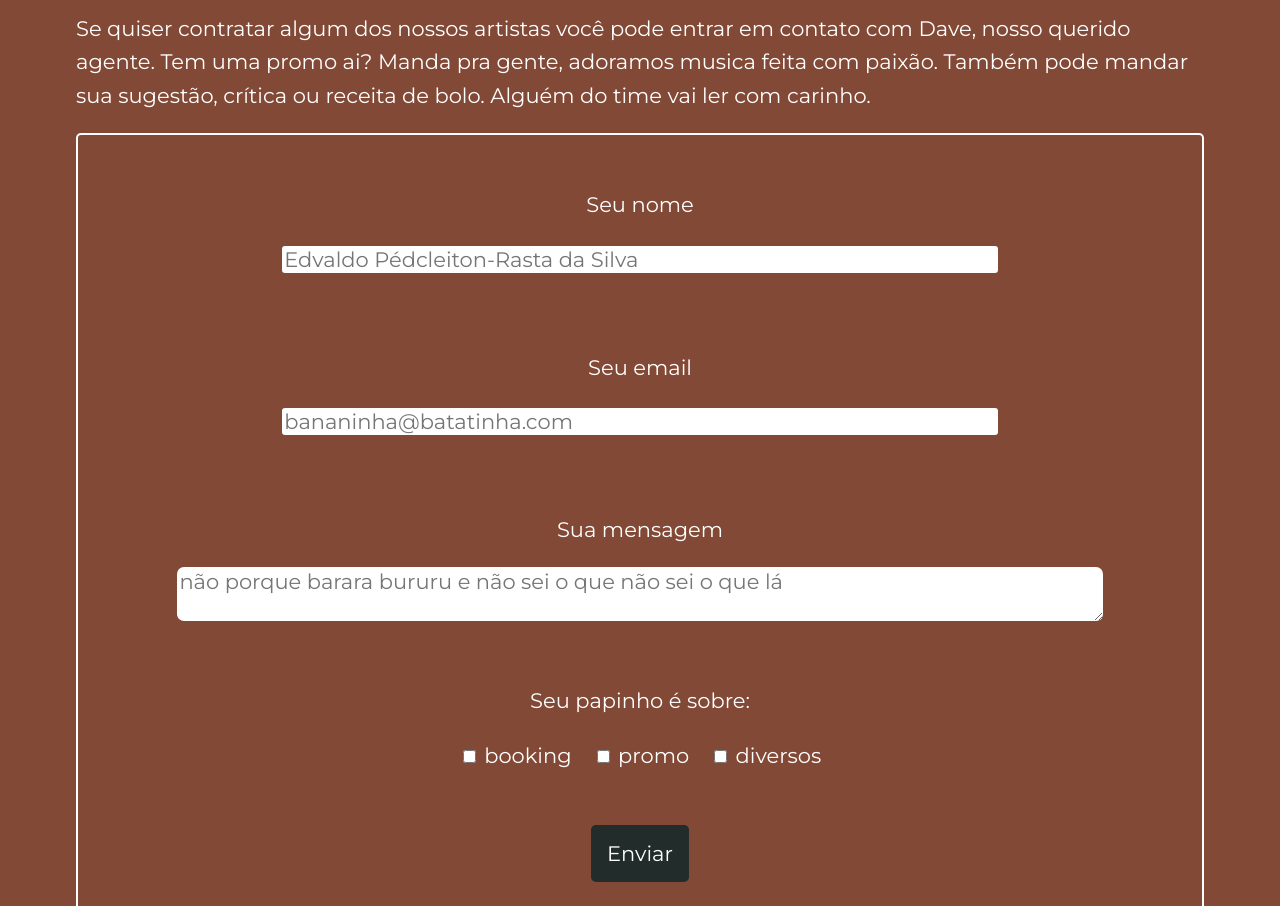
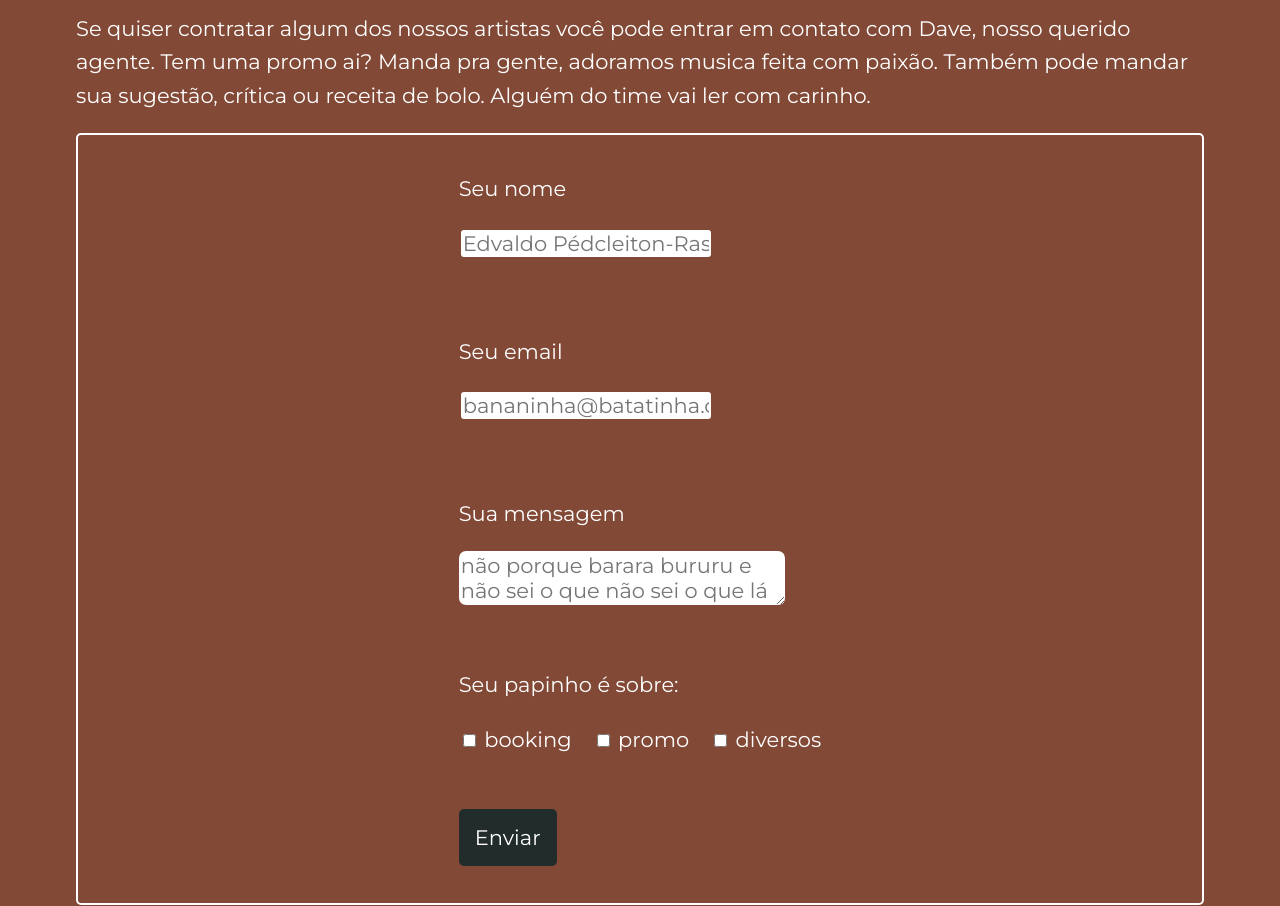
Before and after one commit to sheikode/sheikode.github.io, a plain HTML site: page contato.html in a window 1280 px wide. Shown: the part 400-1306 px from the top of the page. Drawn offline with nearby package versions, Linux system fonts and the light colour scheme.

Commit message:
Update contato.css

```diff
--- a/css/contato.css
+++ b/css/contato.css
@@ -143,15 +143,10 @@
     justify-content: center;
   }
 
-  .form--area {
 
-      padding: 1rem 3rem;
-      flex-grow: 1.5;
-      text-align: center;
-  }
 
   .form-group {
-    padding: 1rem 0;
+    padding: 1rem 1em;
   }
 
   .text-box {
```
